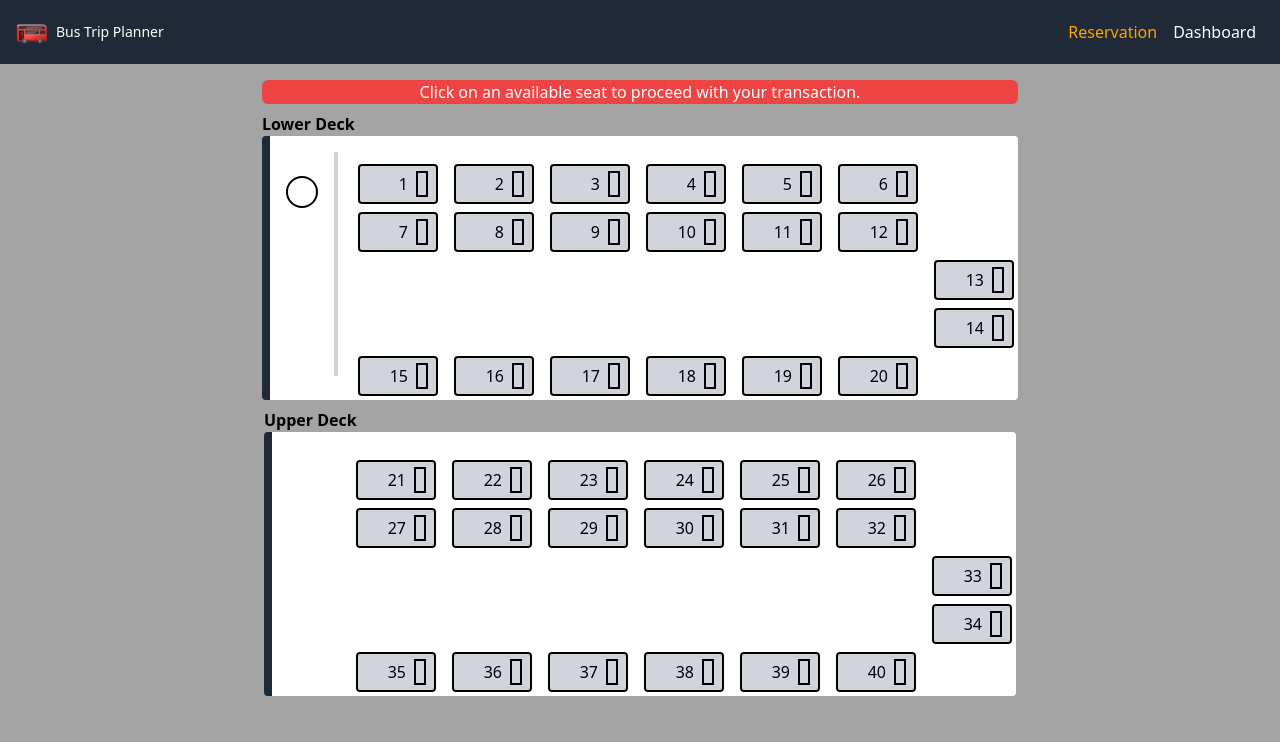
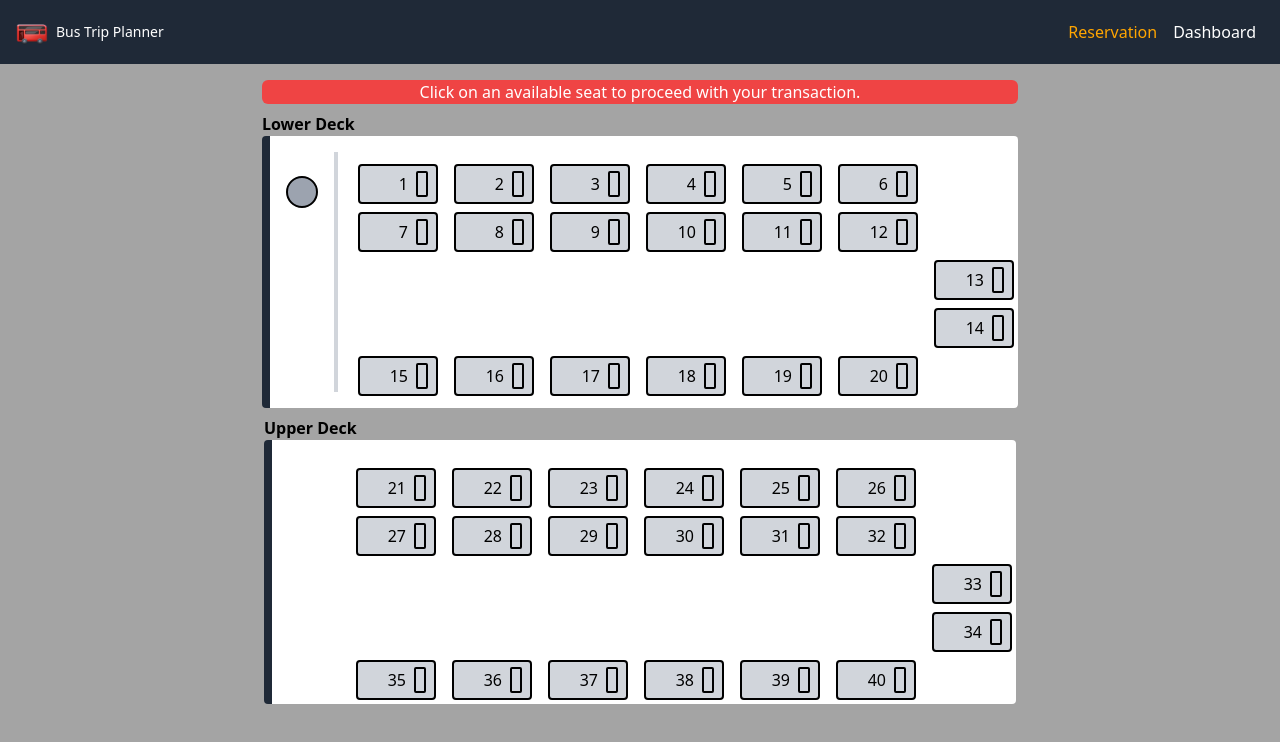
Before and after one commit to Parthiv-Solanki/bus_ticket_booking, a React (Create React App) app: page /reservation in a window 1280 px wide. Shown: the top 742 px of the page. Built offline with nearby package versions, Linux system fonts and the light colour scheme.

Commit message:
changed style

```diff
--- a/src/components/Seat.tsx
+++ b/src/components/Seat.tsx
@@ -10,7 +10,7 @@ const Seat: React.FC<SeatProps> = (props) => {
             disabled={isReserved}
         >
             <span>{seatNumber}</span>
-            <span className='h-2 w-5 border-2 border-black mx-2 px-1 group-hover:border-white'></span>
+            <span className='h-2 w-5 border-2 border-black mx-2 px-1 group-hover:border-white rounded-[2px]'></span>
         </button>
     );
 }
--- a/src/components/SeatMap.tsx
+++ b/src/components/SeatMap.tsx
@@ -13,8 +13,8 @@ const SeatMap: React.FC<SeatMapProps> = (props) => {
                 <span className='font-bold'>Lower Deck</span>
                 <div className="flex border-l-8 border-gray-800 bg-white rounded">
                     <div className="flex">
-                        <span className="border-2 border-black rounded-full h-8 w-8 ml-4 mt-10"></span>
-                        <hr className="border-2 h-56 border-gray-300 m-4" />
+                        <span className="border-2 border-black bg-gray-400 hover:bg-gray-500 rounded-full h-8 w-8 ml-4 mt-10"></span>
+                        <hr className="border-2 h-60 border-gray-300 m-4" />
                     </div>
                     <div>
                         <div className="grid grid-cols-2 md:grid-cols-7 gap-2 mt-6">
```
